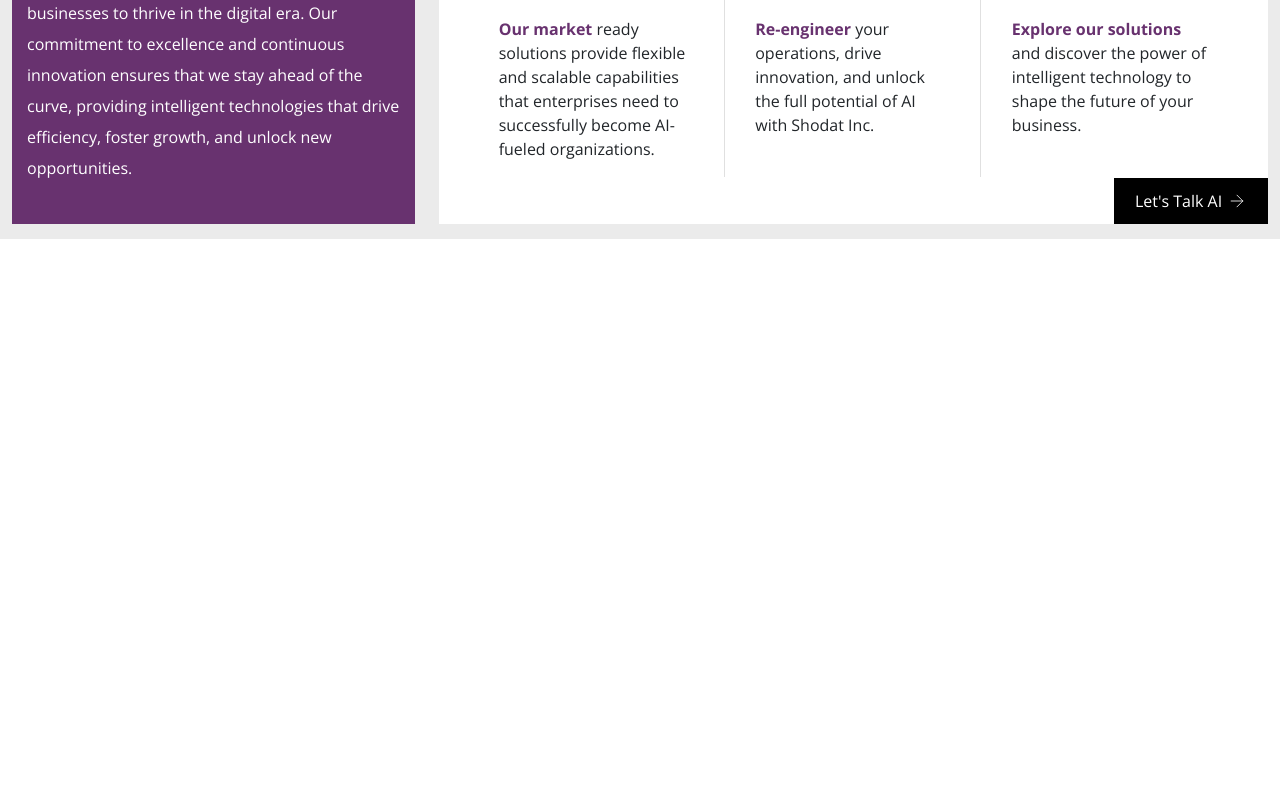
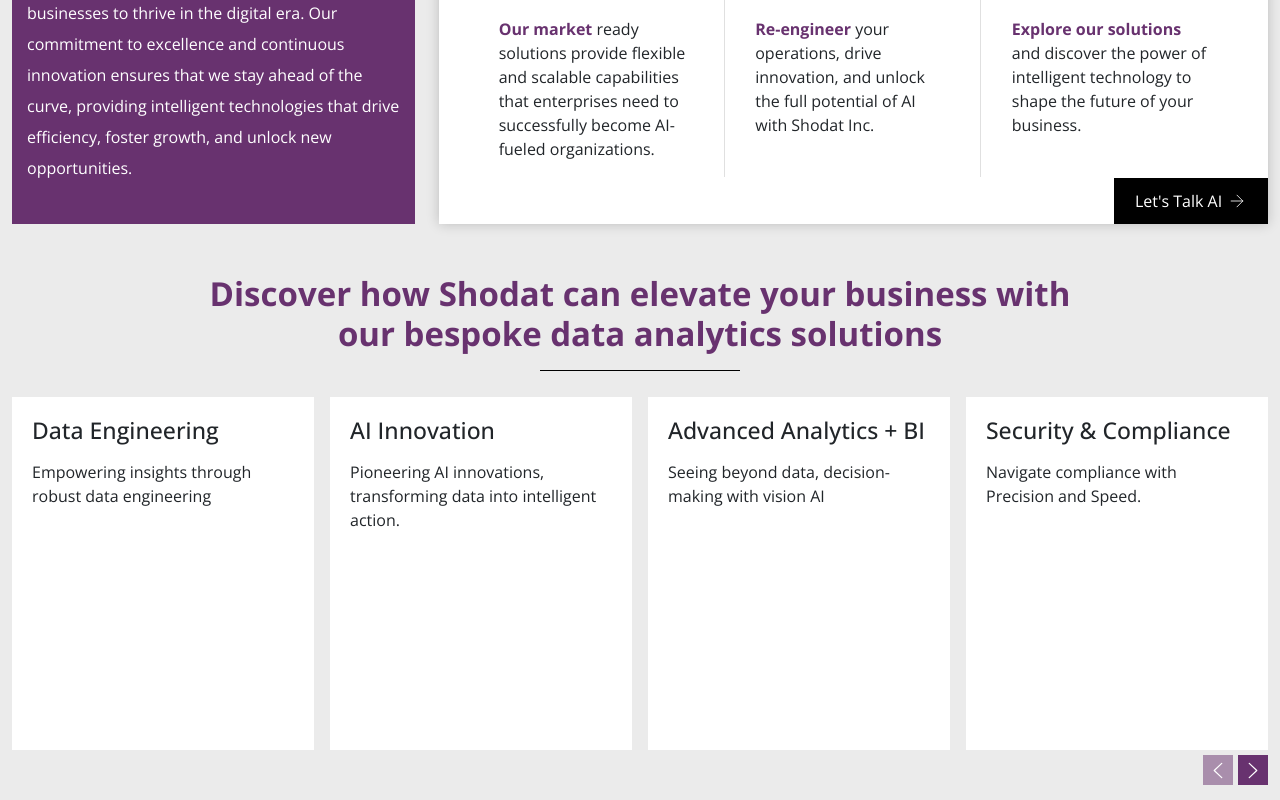
Before and after one commit to amitpandey0107/shodat-website, a Next.js app: page / in a window 1280 px wide. Shown: the part 1027-1827 px from the top of the page. Before the commit the page ends 1266 px from the top, so only its background shows below. Built offline with nearby package versions, Linux system fonts and the light colour scheme.

Commit message:
added features slider

```diff
--- a/src/pages/features/features.module.css
+++ b/src/pages/features/features.module.css
@@ -25,6 +25,7 @@
     justify-content: space-between;
     align-items: center;
     position: relative;
+    box-shadow: 0px 0px 12px 0px rgba(0,0,0,0.2);
 }
 .featuresInfo {
     border-right: 1px solid #E0E0E0;
@@ -41,8 +42,6 @@
 .featuresInfo .logo {
     margin-bottom: 40px;
 }
-.featuresInfo .logo img{}
-.featuresInfo .text {}
 .featuresInfo .text strong {
     color: #68326F;
 }
@@ -68,3 +67,45 @@
 .btnLetsTalk img {
     margin-left: 5px;
 }
+
+.serviceTitle {
+    margin-top: 50px;
+    text-align: center;
+}
+.serviceTitle h2 {
+    color: #68326F;
+    font-weight: bold;
+    font-size: 33px;
+    text-align: center;
+}
+.line {
+    height: 1px;
+    width: 200px;
+    background-color: black;
+    display: inline-block;
+}
+.sliderItem {
+    height: 353px;
+    background-color: white;
+    border-radius: 0;
+    padding: 20px;
+    border: none;
+    width: 25%;
+}
+.sliderItem h4 {
+    font-weight: 500;
+    font-size: 23px;
+    margin-bottom: 15px;
+}
+.sliderItem p {
+    font-size: 16px;
+    font-weight: 400;
+}
+.featuresSlider {
+    padding-bottom: 35px;
+    position: relative;
+    margin-top: 20px;
+}
+.sliderWrapper {
+    position: relative;
+}
--- a/src/pages/features/index.tsx
+++ b/src/pages/features/index.tsx
@@ -1,6 +1,9 @@
 import Image from "next/image";
 import Link from "next/link";
 import styles from "./features.module.css";
+import "bootstrap/dist/css/bootstrap.css";
+import Carousel from "react-bootstrap/Carousel";
+import { Card, Stack, Button } from "react-bootstrap";
 
 export default function Features() {
   return (
@@ -92,6 +95,79 @@ export default function Features() {
           </div>
         </div>
       </div>
+
+      <div className="container-fluid">
+        <div className="row">
+          <div className="col-sm-12">
+            <div className={`${styles.serviceTitle}`}>
+              <h2>
+                Discover how Shodat can elevate your business with <br />
+                our bespoke data analytics solutions
+              </h2>
+              <div className={`${styles.line}`}></div>
+            </div>
+          </div>
+        </div>
+      </div>
+
+      <div className={`container-fluid ${styles.featuresSlider}`} id="featuresSlider">
+        <div className="row">
+          <div className="col-sm-12">
+            <div className={`${styles.sliderWrapper}`}>
+              <Carousel controls={true} indicators={false}>
+                <Carousel.Item interval={10500}>
+                  <Stack
+                    direction="horizontal"
+                    className="h-100 justify-content-center align-items-center"
+                    gap={3}
+                  >
+                    <Card className={`${styles.sliderItem}`}>
+                      <h4>Data Engineering</h4>
+                      <p>Empowering insights through robust data engineering</p>
+                    </Card>
+                    <Card className={`${styles.sliderItem}`}>
+                      <h4>AI Innovation</h4>
+                      <p>Pioneering AI innovations, transforming data into intelligent action.</p>
+                    </Card>
+                    <Card className={`${styles.sliderItem}`}>
+                      <h4>Advanced Analytics + BI</h4>
+                      <p>Seeing beyond data, decision-making with vision AI</p>
+                    </Card>
+                    <Card className={`${styles.sliderItem}`}>
+                      <h4>Security & Compliance</h4>
+                      <p>Navigate compliance with Precision and Speed.</p>
+                    </Card>
+                  </Stack>
+                </Carousel.Item>
+                <Carousel.Item interval={10500}>
+                  <Stack
+                    direction="horizontal"
+                    className="h-100 justify-content-center align-items-center"
+                    gap={3}
+                  >
+                    <Card className={`${styles.sliderItem}`}>
+                      <h4>Data Engineering</h4>
+                      <p>Empowering insights through robust data engineering</p>
+                    </Card>
+                    <Card className={`${styles.sliderItem}`}>
+                      <h4>AI Innovation</h4>
+                      <p>Pioneering AI innovations, transforming data into intelligent action.</p>
+                    </Card>
+                    <Card className={`${styles.sliderItem}`}>
+                      <h4>Advanced Analytics + BI</h4>
+                      <p>Seeing beyond data, decision-making with vision AI</p>
+                    </Card>
+                    <Card className={`${styles.sliderItem}`}>
+                      <h4>Security & Compliance</h4>
+                      <p>Navigate compliance with Precision and Speed.</p>
+                    </Card>
+                  </Stack>
+                </Carousel.Item>
+              </Carousel>
+            </div>
+          </div>
+        </div>
+      </div>
     </section>
   );
 }
--- /dev/null
+++ b/src/pages/services/index.tsx
@@ -0,0 +1,17 @@
+import Image from "next/image";
+import Link from "next/link";
+import styles from "./services.module.css";
+
+export default function Services() {
+  return (
+    <section className={`${styles.services}`} id="services">
+        <div className="container-fluid">
+            <div className="row">
+                <div className="col-sm-12">
+                    <div className={`${styles.title}`}>Services</div>
+                </div>
+            </div>
+        </div>
+    </section>
+  );
+}
--- /dev/null
+++ b/src/pages/services/services.module.css
@@ -0,0 +1,7 @@
+.title {
+    color: #68326F;
+    font-weight: bold;
+    font-size: 36px;
+    text-align: center;
+    margin-bottom: 10px;
+}
--- a/src/styles/globals.css
+++ b/src/styles/globals.css
@@ -22,6 +22,46 @@ body {font-family: "Open Sans", sans-serif;}
     animation: action 1s infinite alternate;
 }
 
+#featuresSlider .carousel-control-prev {
+    background-color: rgba(104, 50, 111, 0.5);
+    opacity: 1;
+    height: 30px;
+    width: 30px;
+    font-size: 18px;
+    position: absolute;
+    right: 35px;
+    bottom: -35px;
+    top: auto;
+    left: auto;
+    display: flex;
+    transition: background-color 0.5s ease-out;
+}
+#featuresSlider .carousel-control-prev:hover {
+    background-color: rgba(104, 50, 111, 1);
+
+}
+#featuresSlider .carousel-control-next {
+    background-color: rgba(104, 50, 111, 1);
+    opacity: 1;
+    height: 30px;
+    width: 30px;
+    font-size: 18px;
+    position: absolute;
+    right: 0px;
+    bottom: -35px;
+    top: auto;
+    left: auto;
+    display: flex;
+    transition: background-color 0.5s ease-out;
+}
+#featuresSlider .carousel-control-next:hover {
+    background-color: rgba(104, 50, 111, 1);
+
+}
+#featuresSlider  .carousel-control-prev-icon, #featuresSlider .carousel-control-next-icon {
+    height: 1.2rem;
+    width: 1.2rem;
+}
 
 /* Animations */
 @-webkit-keyframes action {
```
